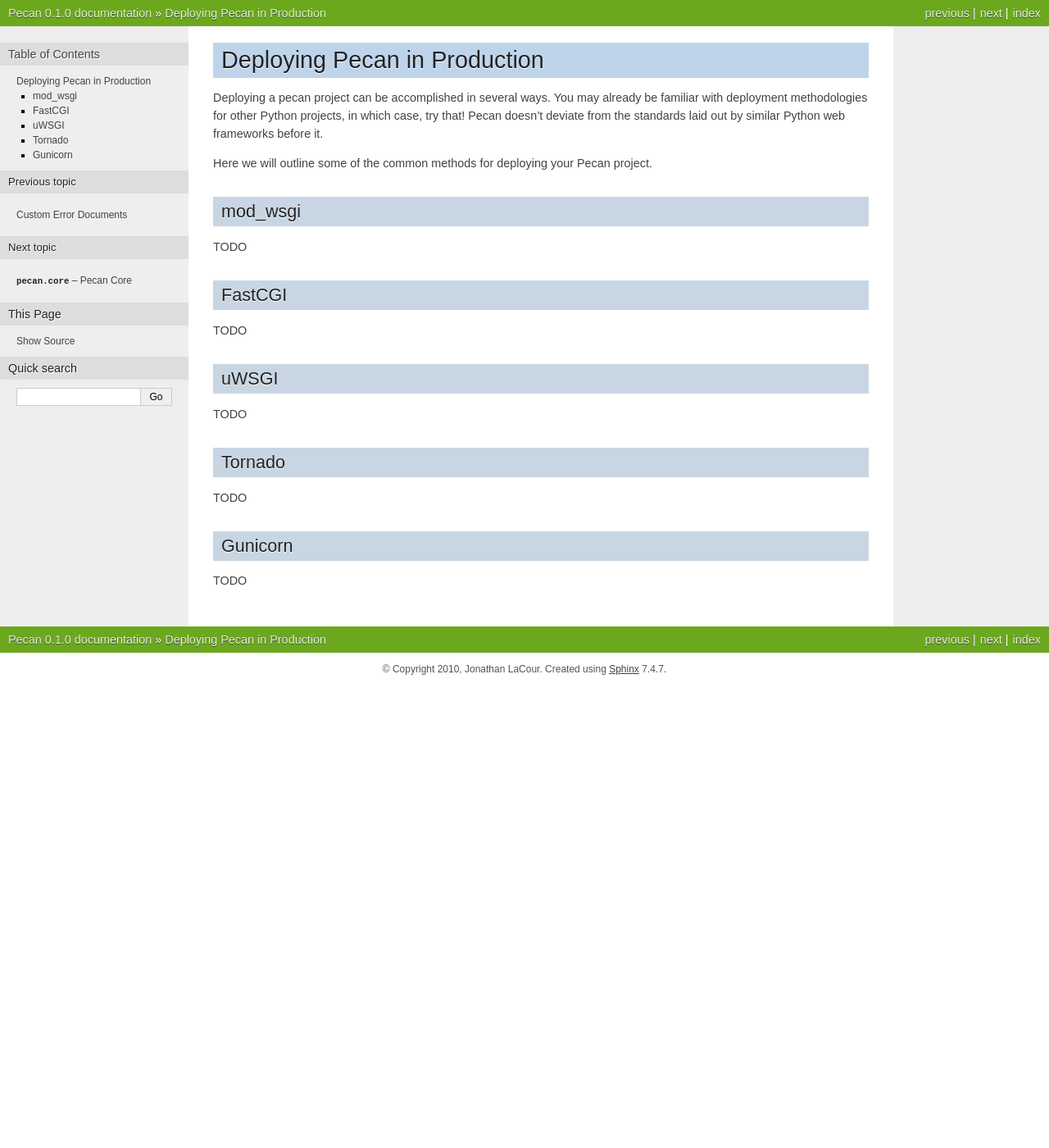
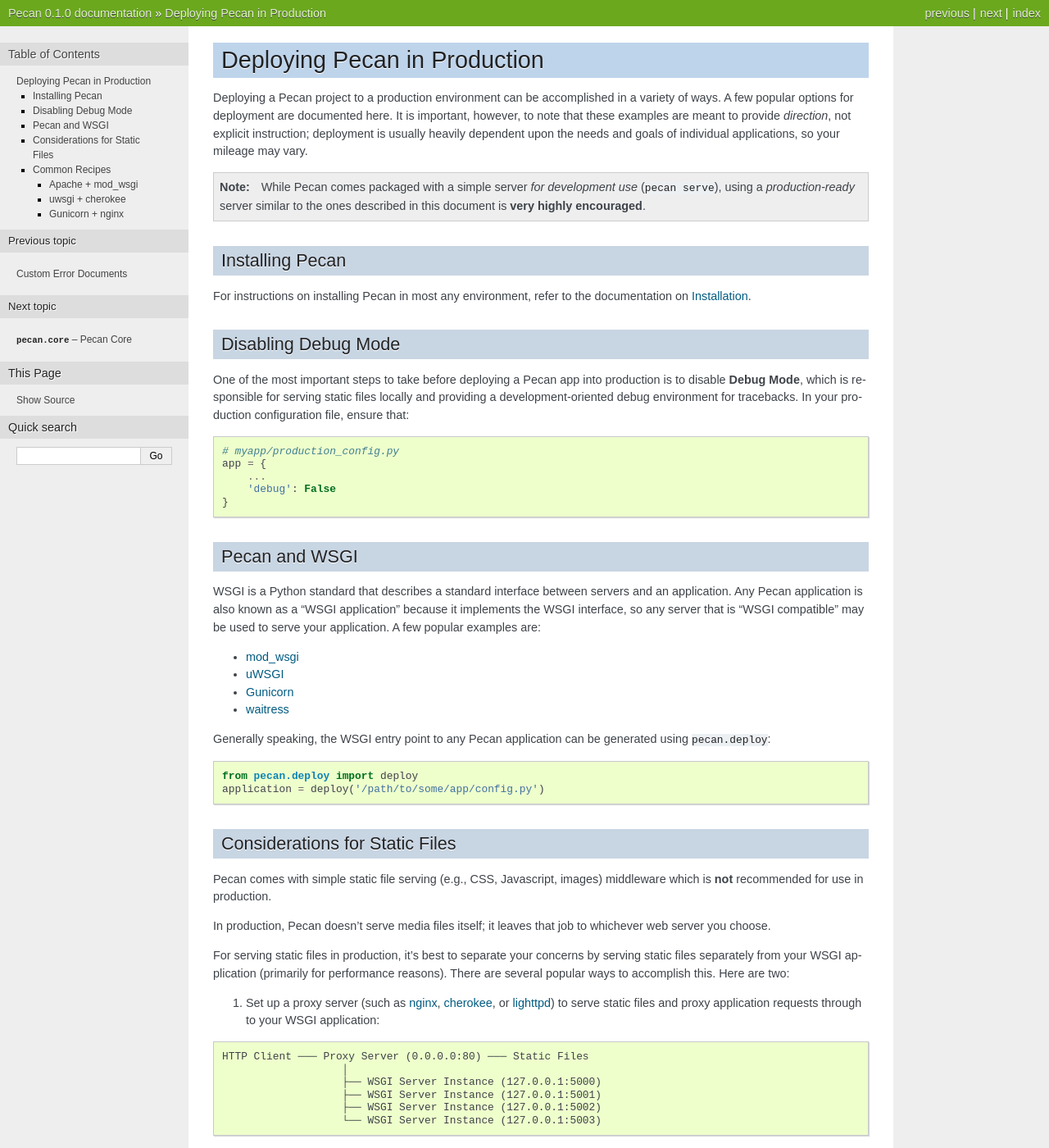
Before and after one commit to stackforge/pecan, a Sphinx documentation site: the page built from docs/source/deployment.rst, in a window 1280 px wide and 1400 px high. Shown: the whole window at 82% size. Built offline with Sphinx 7.4.7, drawn with Linux system fonts in a browser that asks for light colours; some of the changed text lies outside the part shown.

Commit message:
A first pass at deployment documentation.

```diff
--- a/docs/source/deployment.rst
+++ b/docs/source/deployment.rst
@@ -3,30 +3,102 @@
 Deploying Pecan in Production
 =============================
 
-Deploying a pecan project can be accomplished in several ways. You may
-already be familiar with deployment methodologies for other Python
-projects, in which case, try that! Pecan doesn't deviate from the
-standards laid out by similar Python web frameworks before it.
+Deploying a Pecan project to a production environment can be accomplished in
+a variety of ways.  A few popular options for deployment are documented here.
+It is important, however, to note that these examples are meant to provide
+*direction*, not explicit instruction; deployment is usually heavily dependent
+upon the needs and goals of individual applications, so your mileage may vary.
 
-Here we will outline some of the common methods for deploying your Pecan
-project.
+.. note::
+    While Pecan comes packaged with a simple server *for development use*
+    (``pecan serve``), using a *production-ready* server similar to the ones
+    described in this document is **very highly encouraged**.
 
-mod_wsgi
---------
-TODO
+Installing Pecan
+----------------
+For instructions on installing Pecan in most any environment, refer to
+the documentation on :ref:`Installation`.
 
-FastCGI
--------
-TODO
+Disabling Debug Mode
+--------------------
+One of the most important steps to take before deploying a Pecan app into
+production is to disable **Debug Mode**, which is responsible for serving
+static files locally and providing a development-oriented debug environment
+for tracebacks.  In your production configuration file, ensure that::
 
-uWSGI
------
-TODO
+    # myapp/production_config.py
+    app = {
+        ...
+        'debug': False
+    }
 
-Tornado
--------
-TODO
+Pecan and WSGI
+--------------
+WSGI is a Python standard that describes a standard interface between servers
+and an application.  Any Pecan application is also known as a "WSGI
+application" because it implements the WSGI interface, so any server that is
+"WSGI compatible" may be used to serve your application.  A few popular
+examples are:
 
-Gunicorn
---------
-TODO
+* `mod_wsgi <http://code.google.com/p/modwsgi/>`__
+* `uWSGI <http://projects.unbit.it/uwsgi/>`__
+* `Gunicorn <http://gunicorn.org/>`__
+* `waitress <http://docs.pylonsproject.org/projects/waitress/en/latest/>`__
+
+Generally speaking, the WSGI entry point to any Pecan application can be
+generated using ``pecan.deploy``::
+
+    from pecan.deploy import deploy
+    application = deploy('/path/to/some/app/config.py')
+
+Considerations for Static Files
+-------------------------------
+Pecan comes with simple static file serving (e.g., CSS, Javascript, images)
+middleware which is **not** recommended for use in production.
+
+In production, Pecan doesn't serve media files itself; it leaves that job to
+whichever web server you choose.
+
+For serving static files in production, it's best to separate your concerns by
+serving static files separately from your WSGI application (primarily for
+performance reasons).  There are several popular ways to accomplish this.  Here
+are two:
+
+1.  Set up a proxy server (such as `nginx <http://nginx.org/>`_, `cherokee
+    <http://www.cherokee-project.com>`_, or `lighttpd
+    <http://www.lighttpd.net/>`_) to serve static files and proxy application
+    requests through to your WSGI application:
+
+::
+
+    HTTP Client ─── Proxy Server (0.0.0.0:80) ─── Static Files
+                       │
+                       ├── WSGI Server Instance (127.0.0.1:5000)
+                       ├── WSGI Server Instance (127.0.0.1:5001)
+                       ├── WSGI Server Instance (127.0.0.1:5002)
+                       └── WSGI Server Instance (127.0.0.1:5003)
+
+
+2.  Serve static files via a separate service, virtual host, or CDN.
+
+Common Recipes
+--------------
+
+Apache + mod_wsgi
++++++++++++++++++
+`mod_wsgi <http://code.google.com/p/modwsgi/>`_ is a popular Apache module
+which can be used to host any WSGI-compatible Python applicationa.
+
+uwsgi + cherokee
+++++++++++++++++
+`uWSGI <http://projects.unbit.it/uwsgi/>`_ is a fast, self-healing and
+developer/sysadmin-friendly application container server coded in pure C.  It
+uses the `uwsgi <http://projects.unbit.it/uwsgi/wiki/uwsgiProtocol>`__
+protocol, but can speak other protocols as well (http, fastcgi...).
+
+Gunicorn + nginx
+++++++++++++++++
+`Gunicorn <http://gunicorn.org/'>`__, or "Green Unicorn", is a WSGI HTTP Server for
+UNIX. It’s a pre-fork worker model ported from Ruby’s Unicorn project. It
+supports both eventlet and greenlet. Running a Flask application on this server
+is quite simple:
```
